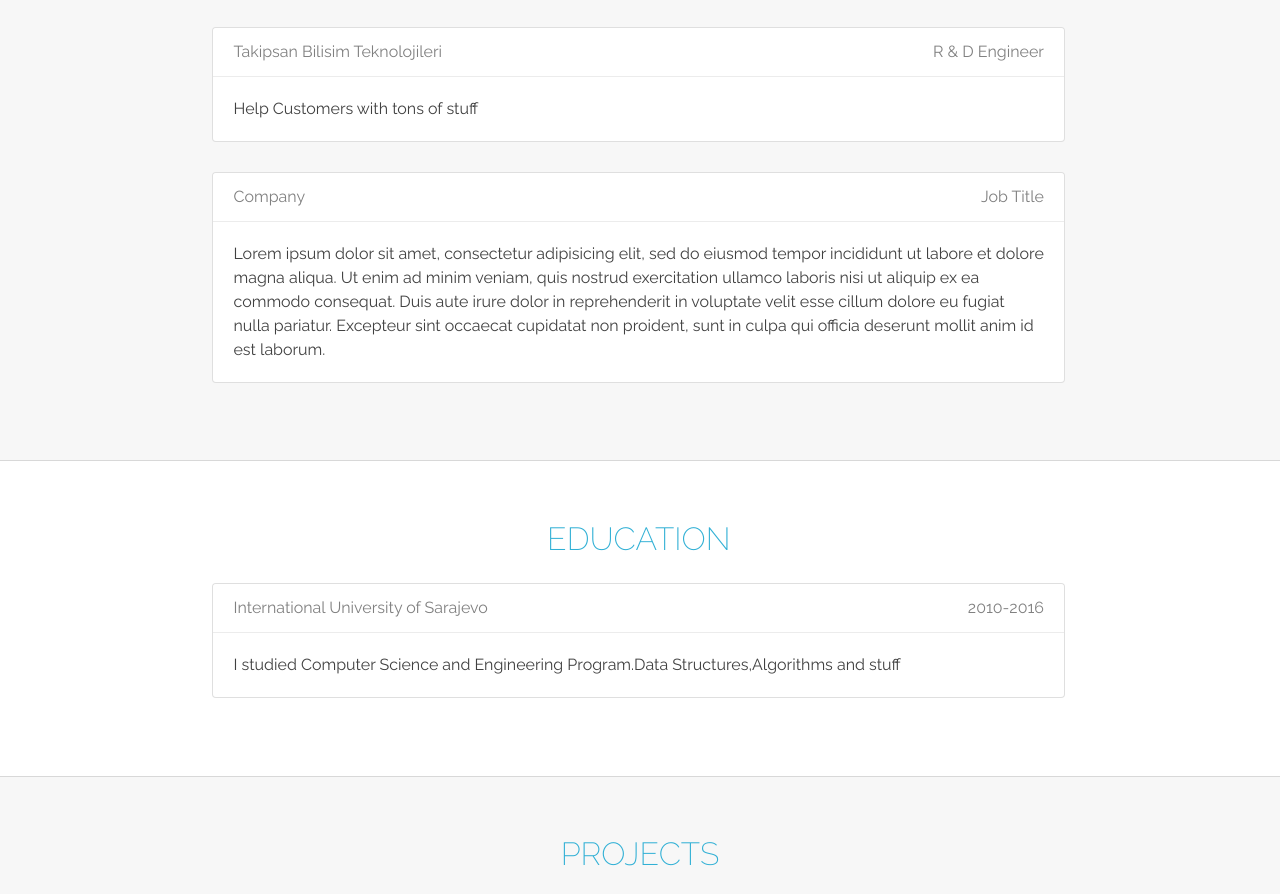
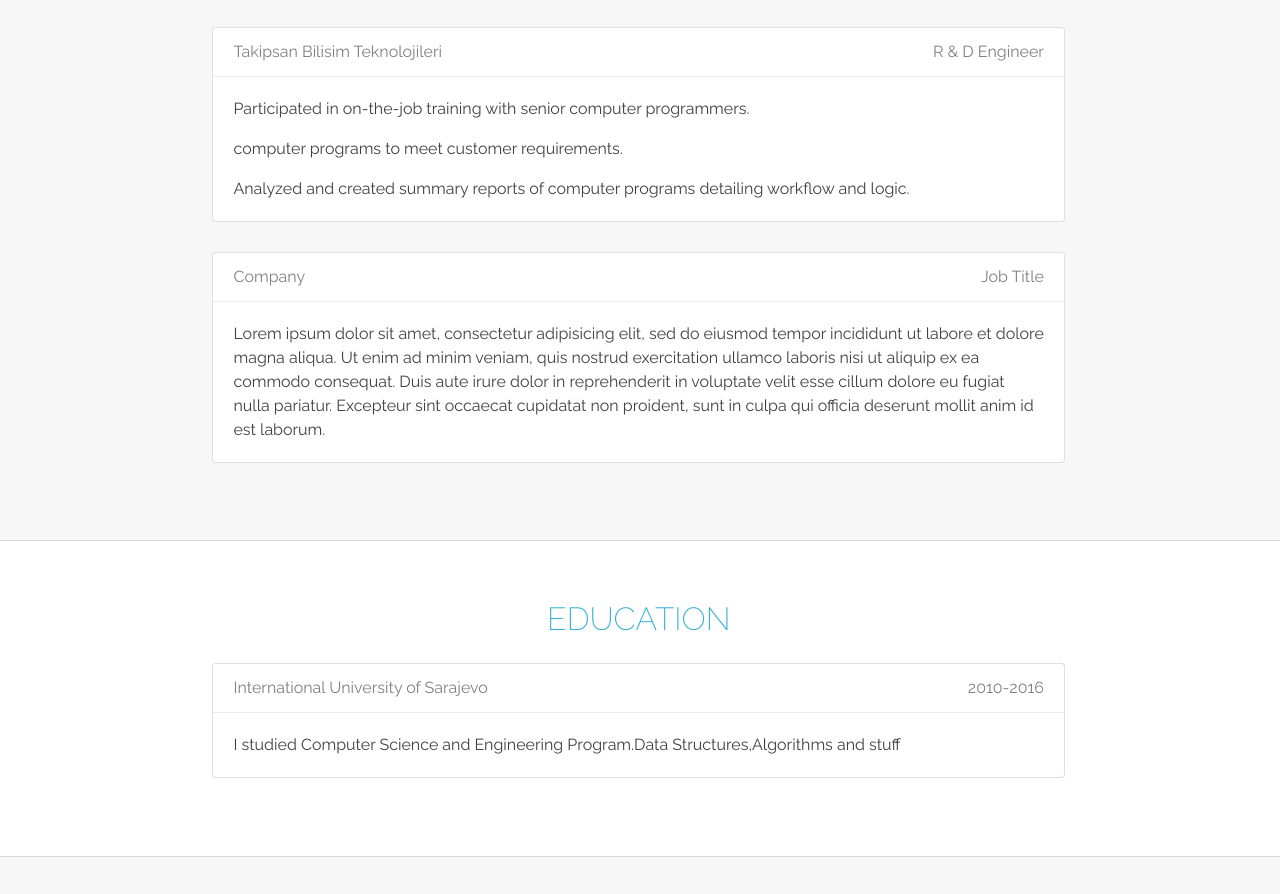
Before and after one commit to guleribrahim92/MyPortfolio, a plain HTML site: page index.html in a window 1280 px wide. Shown: the part 1322-2216 px from the top of the page. Drawn offline with Linux system fonts and the light colour scheme.

Commit message:
Update index.html

```diff
--- a/index.html
+++ b/index.html
@@ -89,7 +89,10 @@
                 <h4>Takipsan Bilisim Teknolojileri <span class="job-title">R & D Engineer </span></h4>
               </div>
               <div class="card-content">
-                <p>Help Customers with tons of stuff</p>
+                <p> Participated in on-the-job training with senior computer programmers. </p>
+                <p> computer programs to meet customer requirements.</p>
+                <p>Analyzed and created summary reports of computer programs detailing workflow and logic.<p>
+
               </div>
             </div>
 
```
